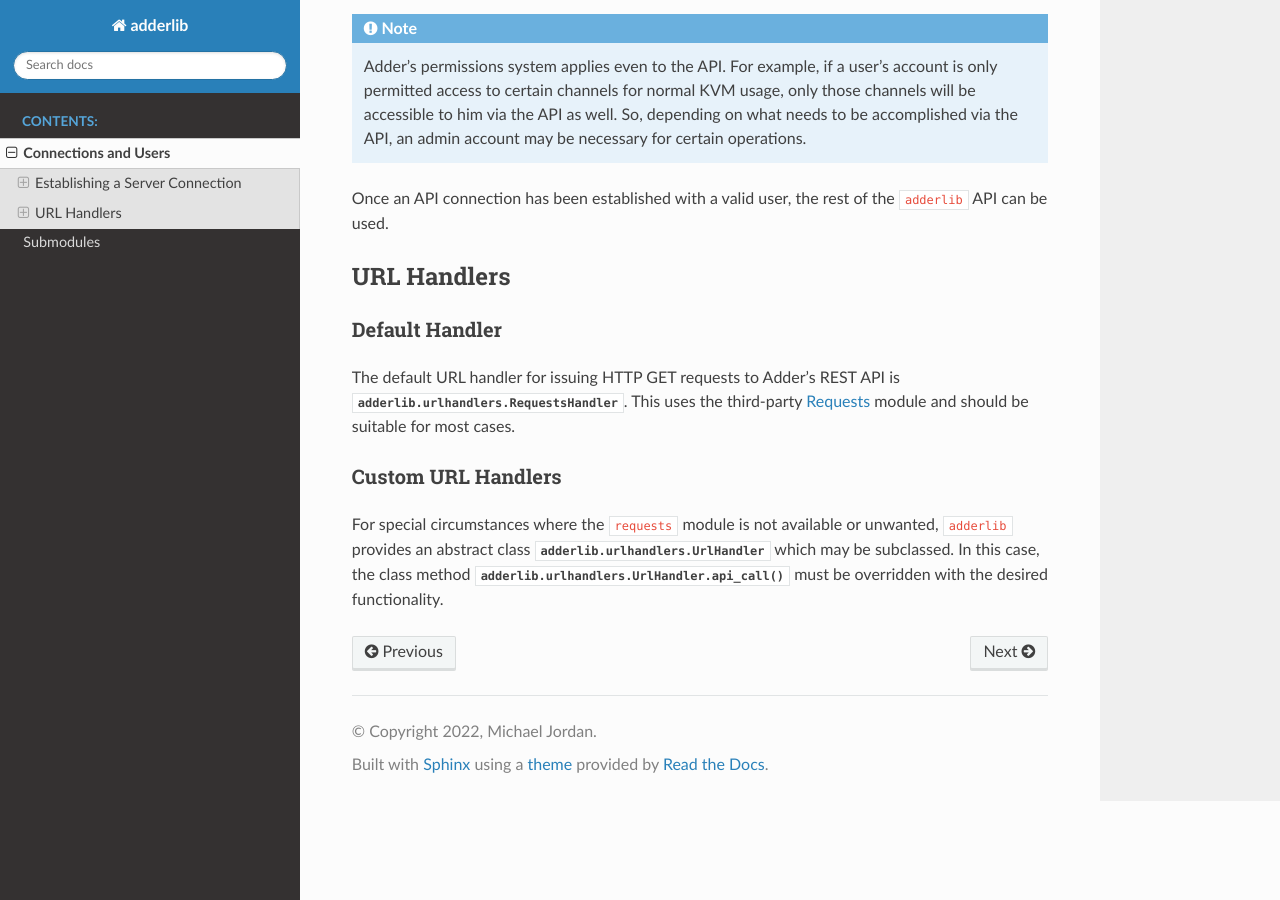
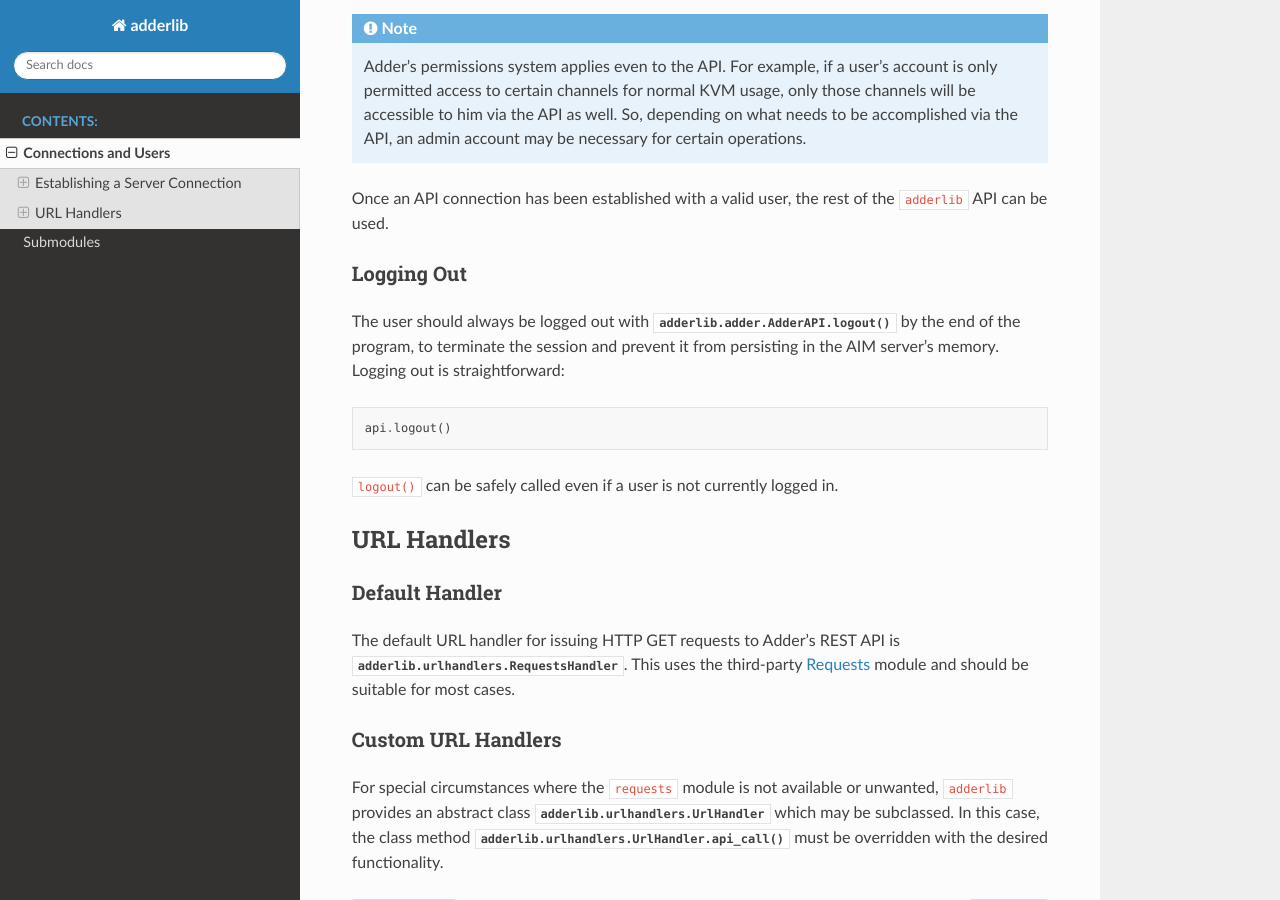
Before and after one commit to mjiggidy/adderlib, a Sphinx documentation site: the page built from docs/connection.rst, in a window 1280 px wide and 900 px high, scrolled down 719 px. Built offline with Sphinx 7.4.7 and the Read the Docs theme 2.0.0, drawn with Linux system fonts in a browser that asks for light colours.

Commit message:
Logout info

```diff
--- a/docs/connection.rst
+++ b/docs/connection.rst
@@ -35,6 +35,18 @@ existing KVM user account set up on the AIM.
 
 Once an API connection has been established with a valid user, the rest of the ``adderlib`` API can be used.
 
+Logging Out
+-----------
+
+The user should always be logged out with :meth:`adderlib.adder.AdderAPI.logout` by the end of the program, to terminate the session and prevent it from persisting in the AIM server's memory.
+Logging out is straightforward:
+
+.. code-block:: python
+
+	api.logout()
+
+``logout()`` can be safely called even if a user is not currently logged in.
+
 URL Handlers
 ============
 
```
